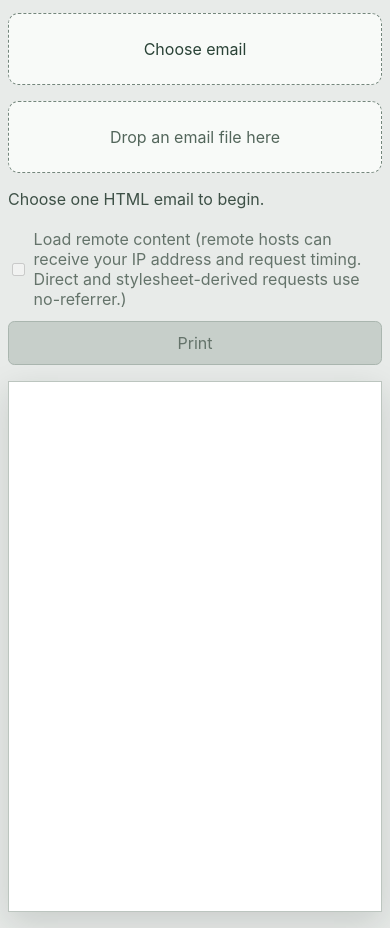
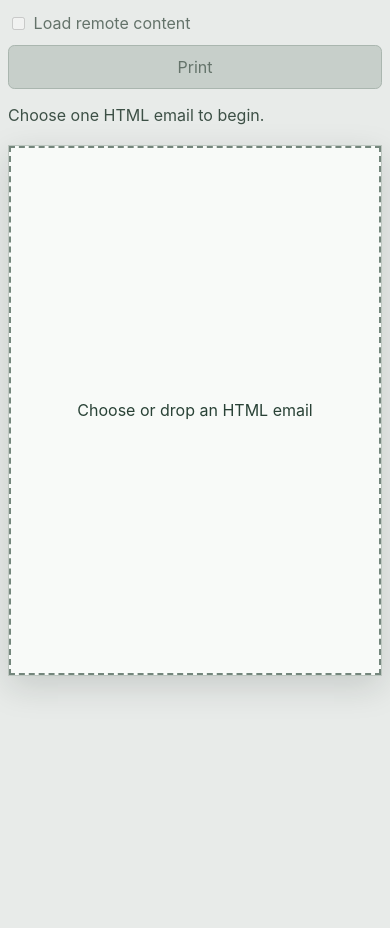
Before and after one commit to ehye/Mail2Receipt-node, a website built with Vite: page index.html in a window 390 px wide. Shown: the part 48-976 px from the top of the page. After the commit the page ends 844 px from the top, so only its background shows below. Built offline with nearby package versions, Linux system fonts and the light colour scheme.

Commit message:
feat: two columns preview (#9)
* chore: ignore local worktrees

* test: cover preview upload overlay

* feat: move email upload into preview

* fix: restore preview upload overlay

* feat: add desktop preview workspace

* test: cover preview upload overlay

* chore:: add .superpowers to .gitignore

* enhance preview layout

* Add e2e test in CI

* Update readme

```diff
--- a/src/app.ts
+++ b/src/app.ts
@@ -27,9 +27,8 @@ export function mountApp(root: HTMLDivElement): void {
   };
   const shell = element('main', 'review-shell');
   const heading = element('h1', 'review-title');
-  const picker = document.createElement('label');
   const input = document.createElement('input');
-  const dropTarget = element('div', 'drop-target');
+  const uploadOverlay = document.createElement('label');
   const status = element('p', 'review-status');
   const controls = element('div', 'review-controls');
   const remoteContent = document.createElement('input');
@@ -39,14 +38,13 @@ export function mountApp(root: HTMLDivElement): void {
   const frame = document.createElement('iframe');
 
   heading.textContent = 'Email print preview';
-  picker.className = 'file-picker';
   input.type = 'file';
   input.accept = '.eml,message/rfc822';
   input.name = 'email-file';
-  picker.htmlFor = input.id = 'email-file';
-  picker.append('Choose email', input);
-  dropTarget.textContent = 'Drop an email file here';
-  dropTarget.setAttribute('aria-label', 'Drop email file');
+  uploadOverlay.className = 'preview-upload';
+  uploadOverlay.htmlFor = input.id = 'email-file';
+  uploadOverlay.setAttribute('aria-label', 'Choose or drop an HTML email');
+  uploadOverlay.append('Choose or drop an HTML email', input);
   status.setAttribute('role', 'status');
   status.setAttribute('aria-live', 'polite');
   status.textContent = 'Choose one HTML email to begin.';
@@ -56,7 +54,7 @@ export function mountApp(root: HTMLDivElement): void {
   remoteContentLabel.className = 'remote-content-toggle';
   remoteContentLabel.append(
     remoteContent,
-    ' Load remote content (remote hosts can receive your IP address and request timing. Direct and stylesheet-derived requests use no-referrer.)',
+    ' Load remote content',
   );
   printButton.type = 'button';
   printButton.name = 'print';
@@ -67,8 +65,8 @@ export function mountApp(root: HTMLDivElement): void {
   frame.setAttribute('referrerpolicy', 'no-referrer');
 
   controls.append(remoteContentLabel, printButton);
-  sheet.append(frame);
-  shell.append(heading, picker, dropTarget, status, controls, sheet);
+  sheet.append(uploadOverlay, frame);
+  shell.append(heading, controls, status, sheet);
   root.replaceChildren(shell);
 
   input.addEventListener('change', () => {
@@ -81,10 +79,10 @@ export function mountApp(root: HTMLDivElement): void {
   });
 
   for (const eventName of ['dragenter', 'dragover', 'dragleave', 'drop']) {
-    dropTarget.addEventListener(eventName, (event) => event.preventDefault());
+    uploadOverlay.addEventListener(eventName, (event) => event.preventDefault());
   }
 
-  dropTarget.addEventListener('drop', (event) => {
+  uploadOverlay.addEventListener('drop', (event) => {
     const file = event.dataTransfer?.files.item(0);
 
     if (file) {
@@ -132,6 +130,7 @@ export function mountApp(root: HTMLDivElement): void {
 
   function selectFile(file: File): void {
     const session = ++state.session;
+    uploadOverlay.hidden = true;
     delete state.preview;
     state.frameReady = false;
     assignFrameDocument('');
@@ -164,7 +163,7 @@ export function mountApp(root: HTMLDivElement): void {
       }
       remoteContent.disabled = preview.remoteResourceCount === 0;
       printButton.disabled = true;
-      status.textContent = 'Preview ready.';
+      status.textContent = '';
     } catch {
       if (state.session !== session) {
         return;
--- a/src/styles.css
+++ b/src/styles.css
@@ -14,31 +14,40 @@ input { font: inherit; }
 
 .review-shell {
   display: grid;
-  gap: 1rem;
-  width: min(100% - 2rem, 62rem);
+  grid-template-columns: minmax(15rem, 19rem) minmax(0, 1fr);
+  grid-template-areas:
+    "title preview"
+    "controls preview"
+    "status preview";
+  align-items: start;
+  gap: 1rem 2rem;
+  width: min(100% - 4rem, 90rem);
+  min-height: 100dvh;
   margin: 0 auto;
   padding: 2rem 0;
 }
 
 .review-title {
+  grid-area: title;
   margin: 0;
   font-size: clamp(1.5rem, 3vw, 2rem);
   letter-spacing: -0.04em;
 }
 
-.file-picker,
-.drop-target {
+.preview-upload {
+  position: absolute;
+  inset: 0;
+  z-index: 1;
   display: grid;
   place-items: center;
-  min-height: 4.5rem;
-  border: 1px dashed #74867c;
-  border-radius: 0.65rem;
-  background: #f8faf8;
+  border: 2px dashed #74867c;
+  background: rgb(248 250 248 / 94%);
   color: #294236;
   cursor: pointer;
+  text-align: center;
 }
 
-.file-picker input {
+.preview-upload input {
   position: absolute;
   inline-size: 1px;
   block-size: 1px;
@@ -47,13 +56,13 @@ input { font: inherit; }
   white-space: nowrap;
 }
 
-.file-picker:focus-within { outline: 3px solid #8ab19a; outline-offset: 3px; }
+.preview-upload:focus-within { outline: 3px solid #8ab19a; outline-offset: -5px; }
 
-.drop-target { color: #53665b; }
+.preview-upload[hidden] { display: none; }
 
-.review-status { min-height: 1.5rem; margin: 0; color: #3d5046; }
+.review-status { grid-area: status; min-height: 1.5rem; margin: 0; color: #3d5046; }
 
-.review-controls { display: flex; flex-wrap: wrap; gap: 0.75rem; }
+.review-controls { grid-area: controls; display: flex; flex-direction: column; align-items: stretch; gap: 0.75rem; }
 
 .review-controls button {
   min-height: 2.75rem;
@@ -82,10 +91,12 @@ input { font: inherit; }
 .remote-content-toggle:has(input:disabled) { color: #64736a; }
 
 .preview-sheet {
-  width: min(100%, 42rem);
+  grid-area: preview;
+  position: relative;
+  width: min(100%, 187mm);
   aspect-ratio: 148 / 210;
-  margin: 0 auto;
-  overflow: auto;
+  margin: 0;
+  overflow: hidden;
   border: 1px solid #bcc5bf;
   background: #fff;
   box-shadow: 0 0.7rem 2rem rgb(23 32 28 / 15%);
@@ -99,8 +110,20 @@ input { font: inherit; }
   background: #fff;
 }
 
-@media (max-width: 35rem) {
-  .review-shell { width: min(100% - 1rem, 62rem); padding-block: 1rem; }
+@media (max-width: 48rem) {
+  .review-shell {
+    grid-template-columns: 1fr;
+    grid-template-areas:
+      "title"
+      "controls"
+      "status"
+      "preview";
+    width: min(100% - 1rem, 62rem);
+    min-height: 0;
+    padding-block: 1rem;
+  }
+
+  .review-controls { flex-direction: row; flex-wrap: wrap; }
   .review-controls button { flex: 1 1 12rem; }
-  .preview-sheet { width: 100%; }
+  .preview-sheet { width: 100%; margin: 0 auto; }
 }
```
Also changed, not shown: e2e/app.spec.ts (+82 -4 lines), src/app.test.ts (+34 -3 lines), src/preview/policy.test.ts (+10 -0 lines), .github/workflows/ci.yml, README.md, 1 other file.
